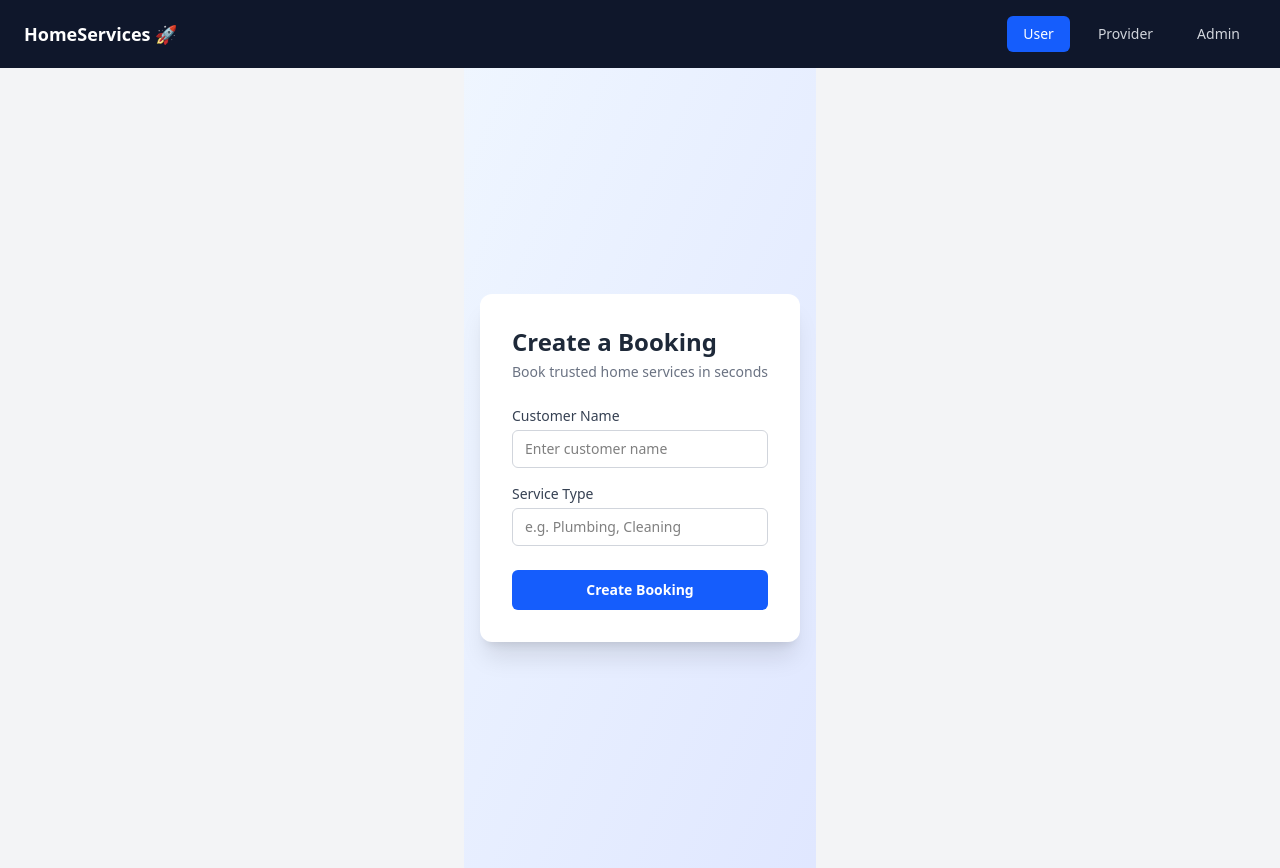
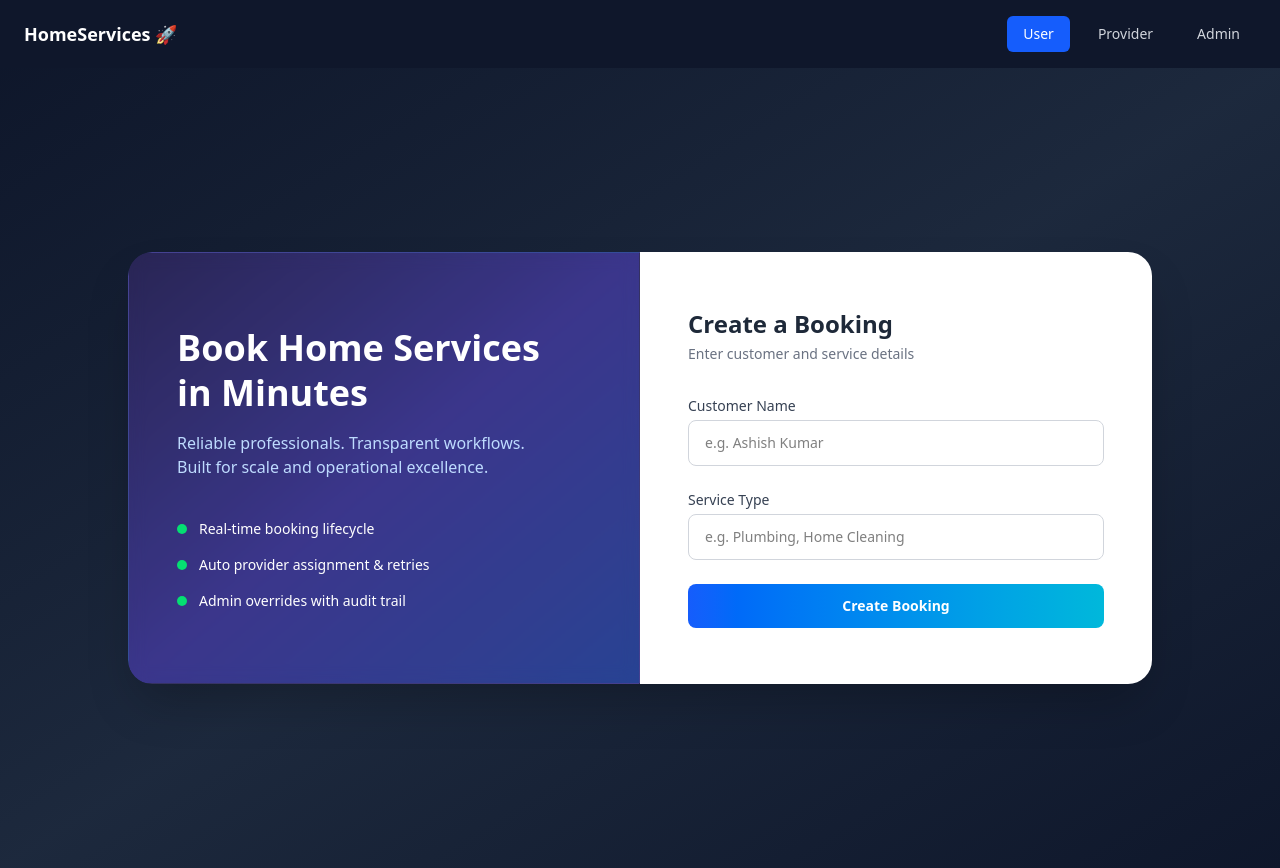
Before and after one commit to ashishkumar183/Home-Service, a React (Vite) app in the folder Frontend/client/: page /user/create in a window 1280 px wide. Built offline with nearby package versions, Linux system fonts and the light colour scheme; no server answers.

Commit message:
FIX: Changed UI of Booking page

```diff
--- a/Frontend/client/src/components/booking/CreateBookingForm.jsx
+++ b/Frontend/client/src/components/booking/CreateBookingForm.jsx
@@ -22,7 +22,7 @@ export default function CreateBookingForm() {
       });
 
       navigate(`/user/booking/${response.data.id}`);
-    } catch (err) {
+    } catch {
       setError('Unable to create booking. Please try again.');
     } finally {
       setLoading(false);
@@ -30,28 +30,66 @@ export default function CreateBookingForm() {
   };
 
   return (
-    <div className="min-h-screen flex items-center justify-center bg-gradient-to-br from-blue-50 to-indigo-100 px-4">
-      <form
-        onSubmit={handleSubmit}
-        className="bg-white w-full max-w-md rounded-xl shadow-xl p-8"
-      >
-        {/* Header */}
+    /* FULL BLEED BACKGROUND */
+    <div className="min-h-screen w-full bg-gradient-to-br from-slate-900 via-slate-800 to-slate-900
+ flex items-center justify-center px-6">
+
+      {/* CONTENT WRAPPER */}
+      <div className="w-full max-w-5xl grid grid-cols-1 md:grid-cols-2 rounded-3xl shadow-2xl overflow-hidden">
+
+        {/* LEFT PANEL – STRONG CONTRAST */}
+        <div className="hidden md:flex flex-col justify-center px-12 py-14
+                        bg-gradient-to-br from-indigo-950 via-indigo-900 to-blue-900
+                        text-white relative border border-white/10 backdrop-blur-sm">
+
+          {/* subtle glass effect */}
+          <div className="absolute inset-0 bg-white/5 backdrop-blur-sm"></div>
+
+          <div className="relative z-10">
+            <h1 className="text-4xl font-extrabold mb-4 leading-tight">
+              Book Home Services <br /> in Minutes
+            </h1>
+
+            <p className="text-blue-200 mb-10 max-w-sm">
+              Reliable professionals. Transparent workflows.
+              Built for scale and operational excellence.
+            </p>
+
+            <ul className="space-y-4 text-sm">
+              <li className="flex items-center gap-3">
+                <span className="h-2.5 w-2.5 bg-green-400 rounded-full"></span>
+                Real-time booking lifecycle
+              </li>
+              <li className="flex items-center gap-3">
+                <span className="h-2.5 w-2.5 bg-green-400 rounded-full"></span>
+                Auto provider assignment & retries
+              </li>
+              <li className="flex items-center gap-3">
+                <span className="h-2.5 w-2.5 bg-green-400 rounded-full"></span>
+                Admin overrides with audit trail
+              </li>
+            </ul>
+          </div>
+        </div>
+
+        {/* RIGHT PANEL – FORM */}
+        <div className="bg-white px-8 py-10 md:px-12 md:py-14">
           <h2 className="text-2xl font-bold text-gray-800 mb-1">
             Create a Booking
           </h2>
-        <p className="text-sm text-gray-500 mb-6">
-          Book trusted home services in seconds
+          <p className="text-sm text-gray-500 mb-8">
+            Enter customer and service details
           </p>
 
-        {/* Error */}
           {error && (
             <div className="mb-4 rounded-md bg-red-50 px-3 py-2 text-sm text-red-600">
               {error}
             </div>
           )}
 
+          <form onSubmit={handleSubmit} className="space-y-6">
             {/* Customer Name */}
-        <div className="mb-4">
+            <div>
               <label className="block text-sm font-medium text-gray-700 mb-1">
                 Customer Name
               </label>
@@ -59,14 +97,15 @@ export default function CreateBookingForm() {
                 type="text"
                 value={customerName}
                 onChange={(e) => setCustomerName(e.target.value)}
-            placeholder="Enter customer name"
+                placeholder="e.g. Ashish Kumar"
                 required
-            className="w-full rounded-md border border-gray-300 px-3 py-2 text-sm focus:outline-none focus:ring-2 focus:ring-blue-500"
+                className="w-full rounded-lg border border-gray-300 px-4 py-3 text-sm
+                           focus:outline-none focus:ring-2 focus:ring-blue-500"
               />
             </div>
 
             {/* Service Type */}
-        <div className="mb-6">
+            <div>
               <label className="block text-sm font-medium text-gray-700 mb-1">
                 Service Type
               </label>
@@ -74,25 +113,32 @@ export default function CreateBookingForm() {
                 type="text"
                 value={serviceType}
                 onChange={(e) => setServiceType(e.target.value)}
-            placeholder="e.g. Plumbing, Cleaning"
+                placeholder="e.g. Plumbing, Home Cleaning"
                 required
-            className="w-full rounded-md border border-gray-300 px-3 py-2 text-sm focus:outline-none focus:ring-2 focus:ring-blue-500"
+                className="w-full rounded-lg border border-gray-300 px-4 py-3 text-sm
+                           focus:outline-none focus:ring-2 focus:ring-blue-500"
               />
             </div>
 
-        {/* Submit Button */}
+            {/* CTA */}
             <button
               type="submit"
               disabled={loading}
-          className={`w-full rounded-md py-2.5 text-sm font-semibold text-white transition
-            ${loading
-              ? 'bg-blue-400 cursor-not-allowed'
-              : 'bg-blue-600 hover:bg-blue-700'
-            }`}
+              className={`
+                w-full rounded-lg py-3 text-sm font-semibold text-white
+                transition-all duration-200
+                bg-gradient-to-r from-blue-600 to-cyan-500
+                hover:from-blue-700 hover:to-cyan-600
+                hover:shadow-xl hover:-translate-y-[1px]
+                active:translate-y-0
+                ${loading ? 'opacity-70 cursor-not-allowed' : ''}
+`               }
             >
               {loading ? 'Creating Booking...' : 'Create Booking'}
             </button>
           </form>
         </div>
+      </div>
+    </div>
   );
 }
```
Lines whose indentation alone changed are shown as unchanged.
